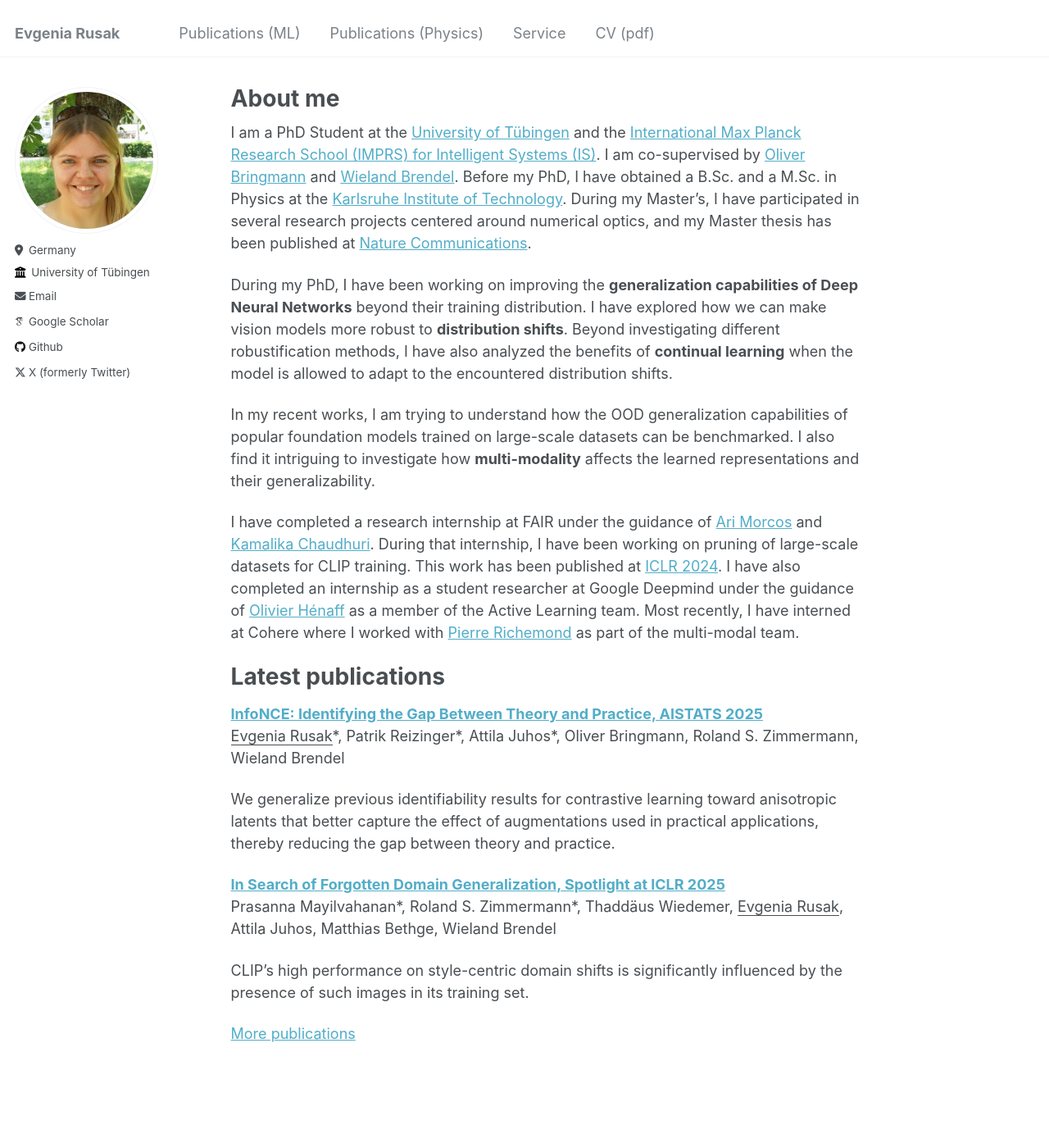
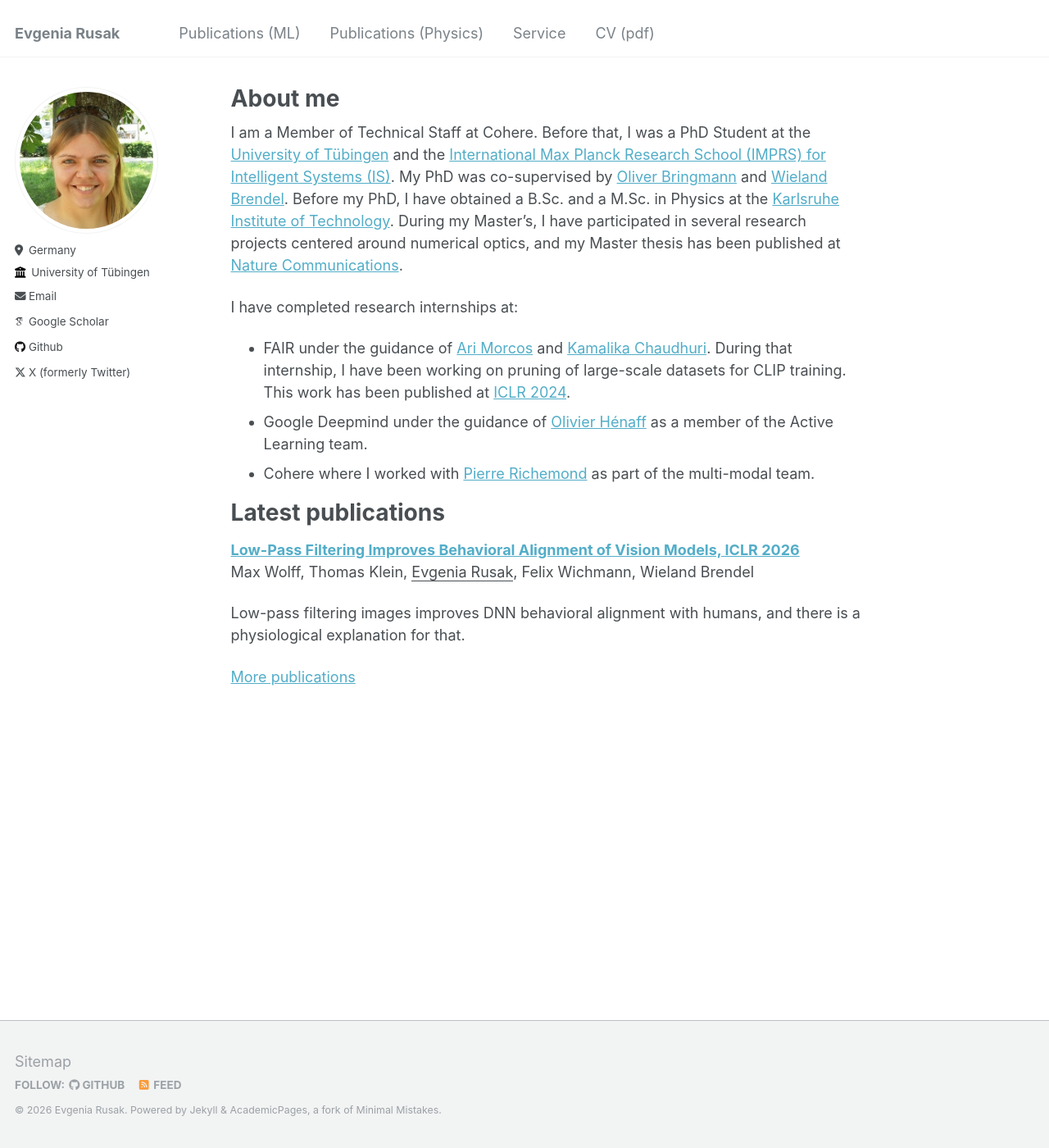
Before and after one commit to evgeniarusak/evgeniarusak.github.io, a Jekyll site: the page built from _pages/about.md, in a window 1280 px wide and 1400 px high. Shown: the whole window at 82% size. Built offline with Jekyll 4.4.1, drawn with Linux system fonts in a browser that asks for light colours; some web fonts are replaced.

Commit message:
Update about.md

```diff
--- a/_pages/about.md
+++ b/_pages/about.md
@@ -6,25 +6,20 @@ redirect_from:
   - /about/
   - /about.html
 ---
-I am a PhD Student at the [University of Tübingen](https://uni-tuebingen.de/en/) and the [International Max Planck Research School (IMPRS) for Intelligent Systems (IS)](https://imprs.is.mpg.de/). I am co-supervised by [Oliver Bringmann](https://www.embedded.uni-tuebingen.de/team/oliver-bringmann/) and [Wieland Brendel](https://brendel-group.github.io/). Before my PhD, I have obtained a B.Sc. and a M.Sc. in Physics at the [Karlsruhe Institute of Technology](https://www.kit.edu/english/index.php). During my Master's, I have participated in several research projects centered around numerical optics, and my Master thesis has been published at [Nature Communications](https://www.nature.com/articles/s41467-019-13748-4).
+I am a Member of Technical Staff at Cohere. Before that, I was a PhD Student at the [University of Tübingen](https://uni-tuebingen.de/en/) and the [International Max Planck Research School (IMPRS) for Intelligent Systems (IS)](https://imprs.is.mpg.de/). My PhD was co-supervised by [Oliver Bringmann](https://www.embedded.uni-tuebingen.de/team/oliver-bringmann/) and [Wieland Brendel](https://brendel-group.github.io/). Before my PhD, I have obtained a B.Sc. and a M.Sc. in Physics at the [Karlsruhe Institute of Technology](https://www.kit.edu/english/index.php). During my Master's, I have participated in several research projects centered around numerical optics, and my Master thesis has been published at [Nature Communications](https://www.nature.com/articles/s41467-019-13748-4).
 
-During my PhD, I have been working on improving the **generalization capabilities of Deep Neural Networks** beyond their training distribution. I have explored how we can make vision models more robust to **distribution shifts**. Beyond investigating different robustification methods, I have also analyzed the benefits of **continual learning** when the model is allowed to adapt to the encountered distribution shifts.
-
-In my recent works, I am trying to understand how the OOD generalization capabilities of popular foundation models trained on large-scale datasets can be benchmarked. I also find it intriguing to investigate how **multi-modality** affects the learned representations and their generalizability.
-
-I have completed a research internship at FAIR under the guidance of [Ari Morcos](https://www.arimorcos.com/) and [Kamalika Chaudhuri](https://cseweb.ucsd.edu/~kamalika/). During that internship, I have been working on pruning of large-scale datasets for CLIP training. This work has been published at [ICLR 2024](https://openreview.net/forum?id=CtOA9aN8fr). I have also completed an internship as a student researcher at Google Deepmind under the guidance of [Olivier Hénaff](https://www.olivierhenaff.com/) as a member of the Active Learning team. Most recently, I have interned at Cohere where I worked with [Pierre Richemond](https://scholar.google.com/citations?user=cw_TpTcAAAAJ&hl=fr) as part of the multi-modal team.
+I have completed research internships at:
+- FAIR under the guidance of [Ari Morcos](https://www.arimorcos.com/) and [Kamalika Chaudhuri](https://cseweb.ucsd.edu/~kamalika/). During that internship, I have been working on pruning of large-scale datasets for CLIP training. This work has been published at [ICLR 2024](https://openreview.net/forum?id=CtOA9aN8fr).
+- Google Deepmind under the guidance of [Olivier Hénaff](https://www.olivierhenaff.com/) as a member of the Active Learning team.
+- Cohere where I worked with [Pierre Richemond](https://scholar.google.com/citations?user=cw_TpTcAAAAJ&hl=fr) as part of the multi-modal team.
 
 Latest publications
 ======
 
-[**InfoNCE: Identifying the Gap Between Theory and Practice, AISTATS 2025**](https://openreview.net/forum?id=6ufuJl2XyE)\
-<ins>Evgenia Rusak</ins>\*, Patrik Reizinger\*, Attila Juhos\*, Oliver Bringmann, Roland S. Zimmermann, Wieland Brendel
+[**Low-Pass Filtering Improves Behavioral Alignment of Vision Models, ICLR 2026**]([https://openreview.net/forum?id=6ufuJl2XyE](https://arxiv.org/abs/2602.13859))\
+Max Wolff, Thomas Klein, <ins>Evgenia Rusak</ins>, Felix Wichmann, Wieland Brendel
 
-We generalize previous identifiability results for contrastive learning toward anisotropic latents that better capture the effect of augmentations used in practical applications, thereby reducing the gap between theory and practice.
+Low-pass filtering images improves DNN behavioral alignment with humans, and there is a physiological explanation for that.
 
-[**In Search of Forgotten Domain Generalization, Spotlight at ICLR 2025**](https://openreview.net/forum?id=Fk3eod9aaD)\
-Prasanna Mayilvahanan\*, Roland S. Zimmermann\*, Thaddäus Wiedemer, <ins>Evgenia Rusak</ins>, Attila Juhos, Matthias Bethge, Wieland Brendel
-
-CLIP's high performance on style-centric domain shifts is significantly influenced by the presence of such images in its training set.
 
 [More publications](https://evgeniarusak.github.io/publications)
```
